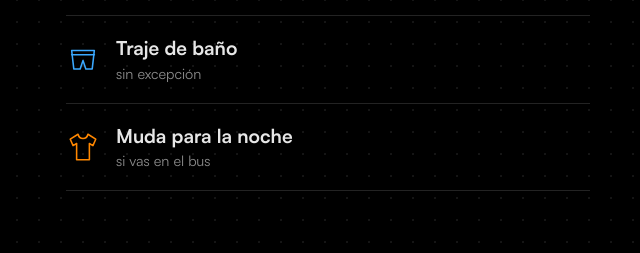
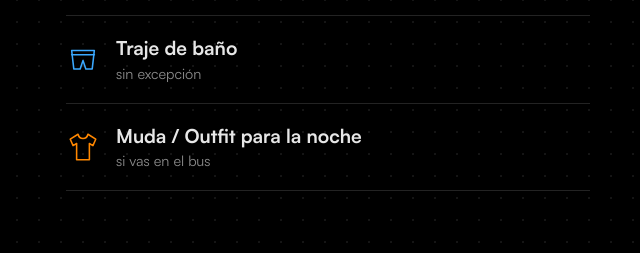
Before and after one commit to chechdebug/cumple-fran-guido-v2, a plain HTML site: page index.html in a window 1280 px wide. Shown: the part 1705-1958 px from the top of the page, 610-1250 px from the left. Drawn offline with Linux system fonts and the light colour scheme.

Commit message:
Muda / Outfit para la noche
Co-Authored-By: Claude Sonnet 5.5 <noreply@anthropic.com>

```diff
--- a/index.html
+++ b/index.html
@@ -115,7 +115,7 @@
           <ul class="checklist">
             <li><svg class="icono-mini"><use href="#i-jarra"/></svg><span>Lo que vas a tomar <small>birra / fernet / etc</small></span></li>
             <li class="agua"><svg class="icono-mini"><use href="#i-malla"/></svg><span>Traje de baño <small>sin excepción</small></span></li>
-            <li><svg class="icono-mini"><use href="#i-remera"/></svg><span>Muda para la noche <small>si vas en el bus</small></span></li>
+            <li><svg class="icono-mini"><use href="#i-remera"/></svg><span>Muda / Outfit para la noche <small>si vas en el bus</small></span></li>
           </ul>
         </div>
       </div>
```
